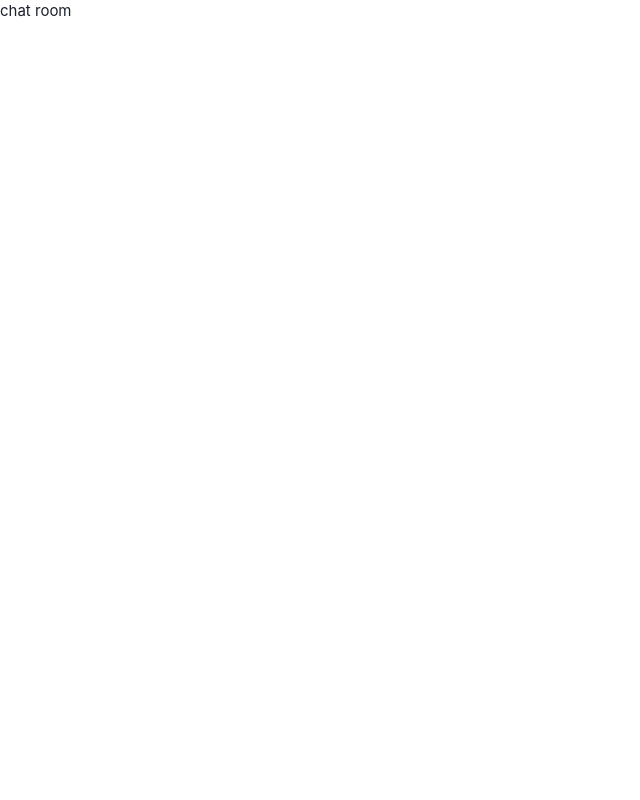
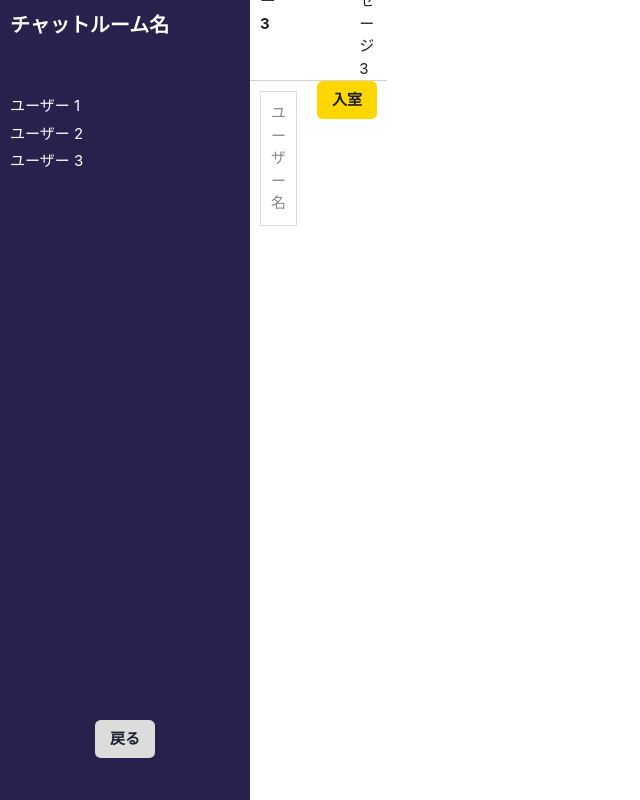
Before and after one commit to nado1001/chat-app-client, a Next.js app: page /room in a window 1280 px wide. Shown: the whole page, without its empty margins (0-640 px from the left). Built offline with nearby package versions, Linux system fonts and the light colour scheme.

Commit message:
Update room page

```diff
--- a/src/pages/room.tsx
+++ b/src/pages/room.tsx
@@ -1,9 +1,104 @@
-import type { NextPage } from 'next'
+import type { NextPage } from "next";
+import type { UserItem, MessageItem } from "@/component/organisms/type";
+import React, { useState } from "react";
+import { UtilBUtton } from "@/component/atoms";
+import { CreateMessage, JoinChatRoom } from "@/component/molecules";
+import { UserList } from "@/component/organisms";
+import { MessageList } from "@/component/organisms";
+import { Grid, Box } from "@chakra-ui/react";
 
-const chatRoom: NextPage = () => {
+const users: UserItem[] = [
+  { name: "ユーザー 1", socketId: "xxx1" },
+  {
+    name: "ユーザー 2",
+    socketId: "xxx2",
+  },
+  {
+    name: "ユーザー 3",
+    socketId: "xxx3",
+  },
+];
+const messages: MessageItem[] = [
+  {
+    logId: 1,
+    userName: "ユーザー 1",
+    time: "2020/01/01 00:01",
+    message: "テストメッセージ 1",
+  },
+  {
+    logId: 2,
+    userName: "ユーザー 2",
+    time: "2020/01/01 00:02",
+    message: "テストメッセージ 2",
+  },
+  {
+    logId: 3,
+    userName: "ユーザー 3",
+    time: "2020/01/01 00:03",
+    message: "テストメッセージ 3",
+  },
+];
+
+type ChatRoomPageProps = {};
+type ChatRoomPageState = {
+  // チャットルームへの入室フラグ
+  isJoin: boolean;
+};
+
+const ChatRoom: NextPage<ChatRoomPageProps> = (props) => {
+  const [isJoin, setIsJoin] = useState(false);
   return (
-    <div>chat room</div>
-  )
-}
+    <Grid
+      templateRows="1fr 80px"
+      templateColumns="250px 1fr"
+      minH="100vh"
+      boxSizing="border-box"
+    >
+      <Grid
+        bg="#27224d"
+        gridRow="1 / 3"
+        gridColumn="1 / 2"
+        templateRows="80px 1fr 80px"
+        templateColumns="250px"
+      >
+        <Box
+          fontSize="20px"
+          color="#ffffff"
+          fontWeight="bold"
+          gridRow="1 / 2"
+          gridColumn="1 / 2"
+          p="10px"
+        >
+          チャットルーム名
+        </Box>
+        <Box gridRow="2 / 3" gridColumn="1 / 2" p="10px">
+          <UserList users={users} />
+        </Box>
+        <Box gridRow="3 / 4" gridColumn="1 / 2" textAlign="center">
+          <UtilBUtton name="戻る" onClick={() => {}} />
+        </Box>
+        <Box gridRow="1 / 2" gridColumn="2 / 3" pos="relative" p="10px">
+          <MessageList messages={messages} />
+        </Box>
+        <Box borderTop="1px solid #d3d3d3" gridRow="2 / 3" gridColumn="2 / 3">
+          <Box className="notJoin" display={!isJoin ? "block" : "none"}>
+            <JoinChatRoom
+              onInputText={() => {}}
+              onBlurText={() => {}}
+              onClickButton={() => {}}
+            />
+          </Box>
+          <Box className="join" display={isJoin ? "block" : "none"}>
+            <CreateMessage
+              onInputText={() => {}}
+              onBlurText={() => {}}
+              onClickButton={() => {}}
+            />
+          </Box>
+        </Box>
+      </Grid>
+    </Grid>
+  );
+};
 
-export default chatRoom
+export default ChatRoom;
```
